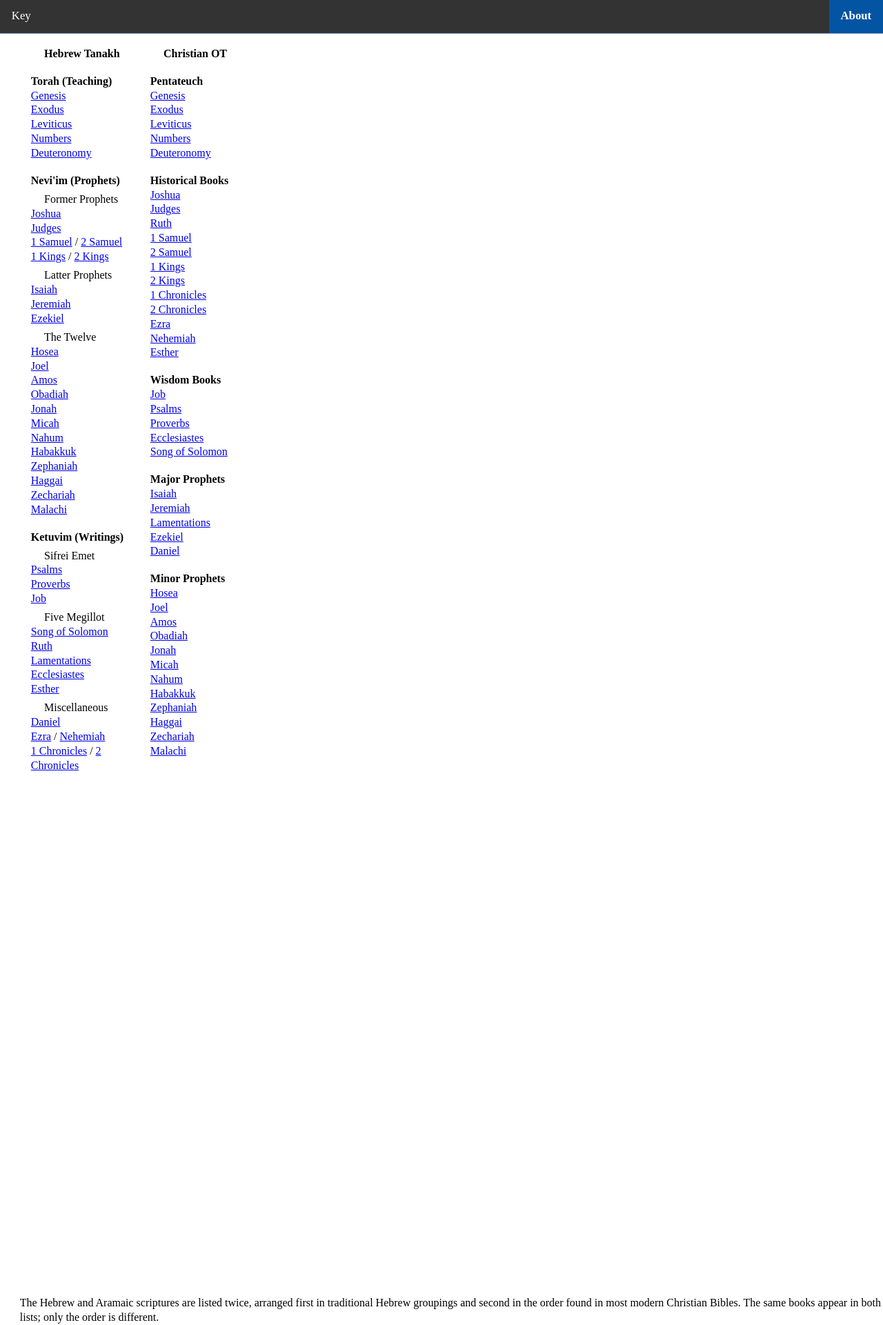
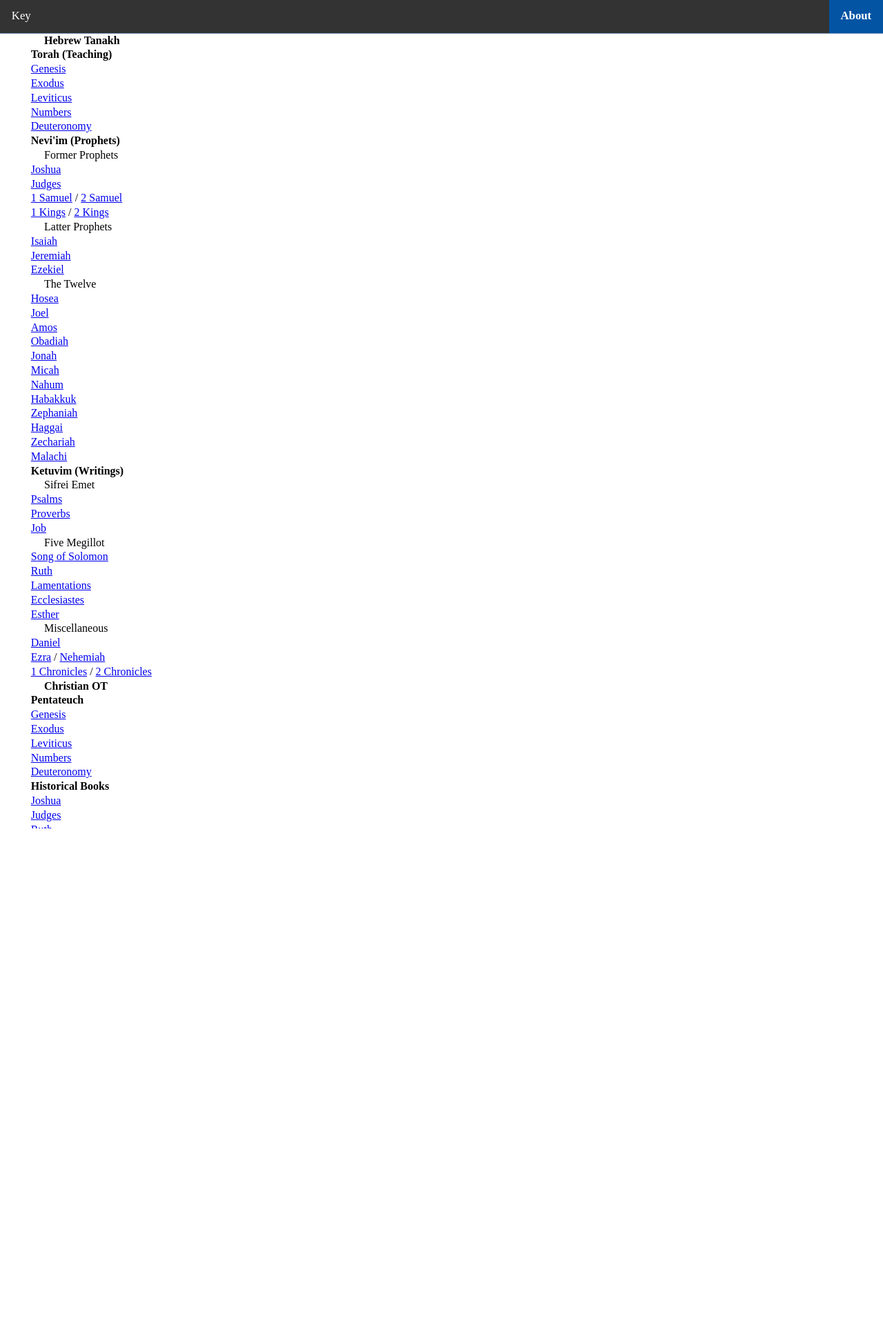
Before and after one commit to gfassero/HIERO, a Jekyll site: the page read/index2.html, which Jekyll copies as it is, in a window 1280 px wide. Shown: the whole page at 69% size. Built offline with Jekyll 4.4.1, drawn with Linux system fonts in a browser that asks for light colours.

Commit message:
Troubleshoot text sizes

```diff
--- a/read/index2.html
+++ b/read/index2.html
@@ -3,35 +3,17 @@
      commercial or non-commercial, without prior written permission from the author. -->
 <html lang="en">
 <head>
+<meta name="viewport" content="width=device-width, initial-scale=1.0">
 <title>HIERO - Hebrew Idiom in English Roots</title>
 <link rel="stylesheet" href="styles.css" />
 <style>
+
         /* Create two equal columns that float next to each other */
         .column {
             float: left;
             width: 50%;
         }
 
-        /* Clear floats after the columns */
-        .translation:after {
-            content: "";
-            display: table;
-            clear: both;
-        }
-
-        /* Responsive layout - makes the columns stack on top of each other instead of next to each other */
-        @media screen and (max-width: 30em) {
-            .column {
-                width: 100%;
-            }
-        }
-
-	p.in1 {
-		margin-top: 0.4em;
-	}
-	p.title {
-		margin-top: 1.2em;
-	}
 
 
 * {
@@ -40,18 +22,94 @@
 body {
     height: 100vh;
 }
+#translation {
+    /* These rules exist to shrink-wrap the paragraphs to the size of their text,
+       instead of letting them take up the entire width of the viewport. */
+    display: flex;
+    flex-direction: column;
+    align-items: flex-start;
+}
 .panel {
+    width: 50%;
     overflow-y: auto; /* Allow scrolling */
     box-sizing: border-box;
+}
+#key {
+    padding: 0px 10px 10px 10px;
 }
 .content-container {
     display: flex;
     flex: 1; /* This makes sure the content takes up the remaining space */
     overflow: hidden; /* Prevent content from overflowing the container */
 }
+h3 {margin-bottom: 10px;}
 #translation {
     padding-top: 0;
     padding-bottom: 0;
+}
+
+#key div p {
+    margin-bottom: 10px;
+    padding: 0 1em;
+}
+#key div ul {margin: 0;}
+#key div {
+    padding: 10px;
+    margin-top: 10px;
+    border: 1px solid var(--darkborder);
+    border-radius: 3.75pt;
+}
+#key > div {
+    padding-top: 0;
+}
+#key div .focusable-div {
+    margin-top: 0;
+    display: inline-block;
+}
+
+#key .focusable-div, #translation span, #translation p {
+    cursor: pointer;
+    transition: background-color 0.2s;
+}
+#translation p, #translation span {
+    border-radius: 3.75pt;
+}
+
+div.hovered  {background-color: var(--navhover);}
+div.clicked  {background-color: var(--darkbg);}
+
+#translation .hovered,
+#translation .clicked {background-color: var(--keybold);}
+#translation .clicked.indivhover {background-color: var(--keylite);}
+#translation .indivhover {background-color: var(--keycontrast);}
+
+
+/* Media query for narrow screens */
+@media (max-aspect-ratio: 4/5) {
+    .content-container {
+        flex-direction: column; /* Stack panels vertically */
+    }
+    .panel {
+        width: 100%; /* Make panels take full width */
+        height: auto; /* Let height adjust to content */
+    }
+    #key {
+        max-height: 40vh;
+        border-bottom: 2px solid var(--blackbg);
+    }
+    #translation {
+        max-height: 60vh;
+    }
+}
+
+
+@media print {
+    body {height: auto;}
+    .content-container {flex-direction: column;}
+    .panel {
+        width: 100%;
+        margin: 0;
+    }
 }
 </style>
 </head>
@@ -159,6 +217,5 @@ body {
 </div>
 </div>
 
-<p>The Hebrew and Aramaic scriptures are listed twice, arranged first in traditional Hebrew groupings and second in the order found in most modern Christian Bibles. The same books appear in both lists; only the order is different.</p>
 </body>
 </html>
```
